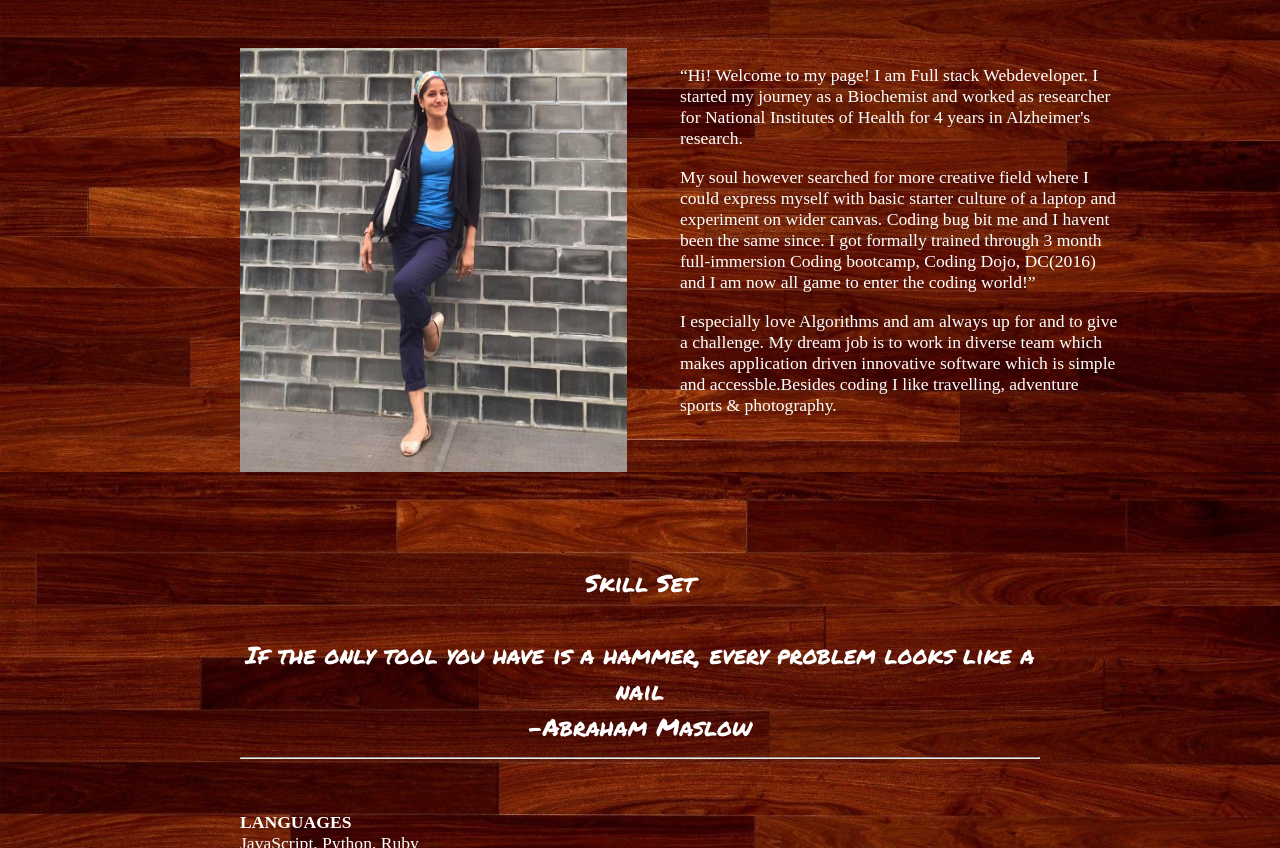
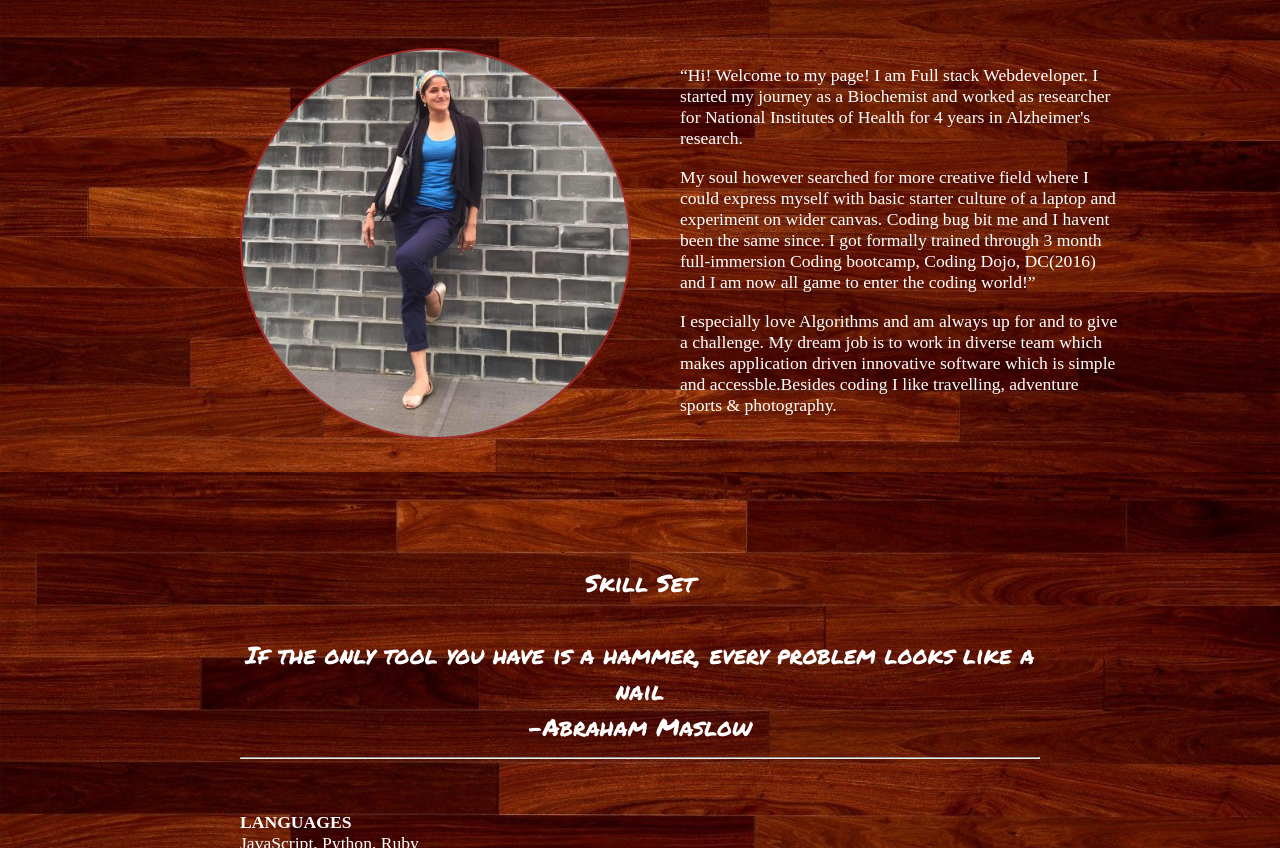
Before and after one commit to goanpixie/Parallex, a plain HTML site: page index.html in a window 1280 px wide. Shown: the part 1292-2140 px from the top of the page. Drawn offline with Linux system fonts and the light colour scheme; a web font is replaced by a local one.

Commit message:
Modified profile pic

```diff
--- a/css/style.css
+++ b/css/style.css
@@ -115,7 +115,7 @@ float: right;
 }
 
 
- .profile_pic img{ height: 25em; width: 22em;}
+ .profile_pic img{ height: 22em; width: 22em; border-radius: 200px; border:2px solid brown;}
  .quotes_container { width: 50em; margin: 0 auto; padding-top: 1em;}
 
 
```
